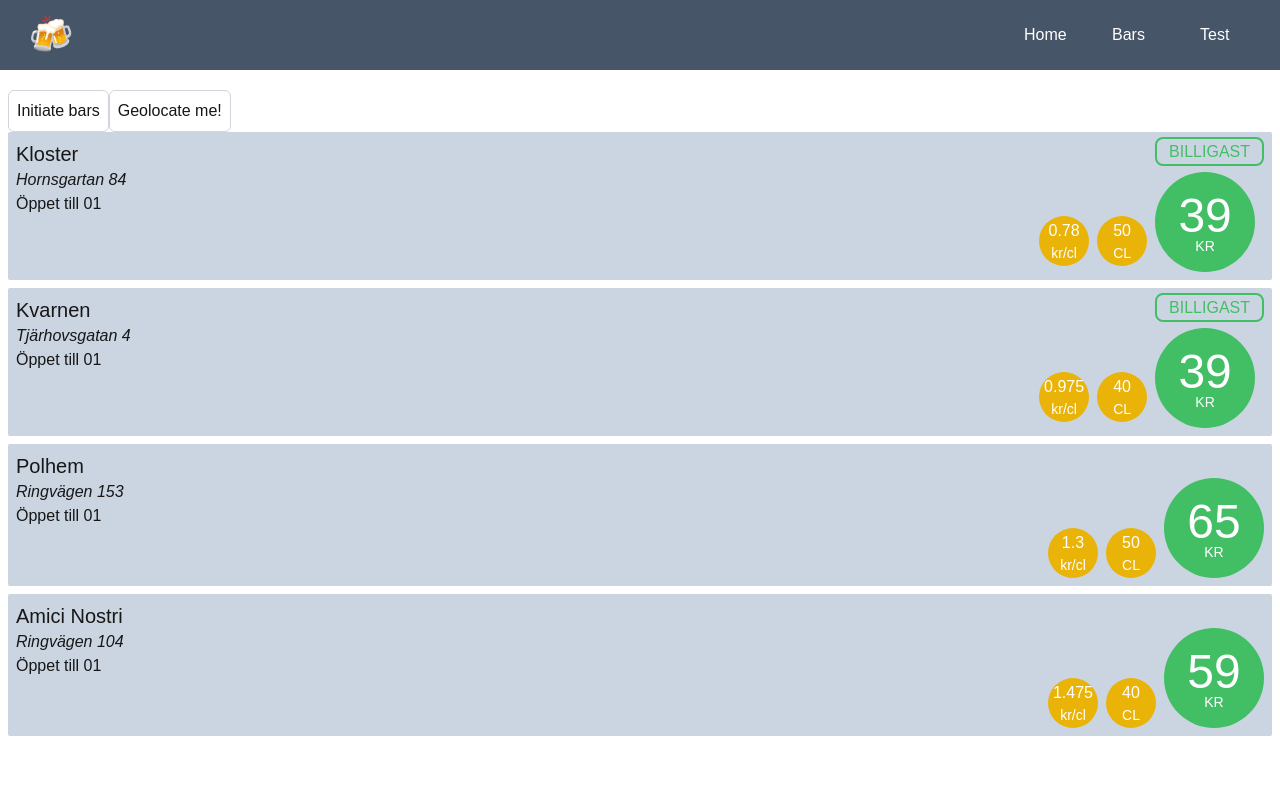
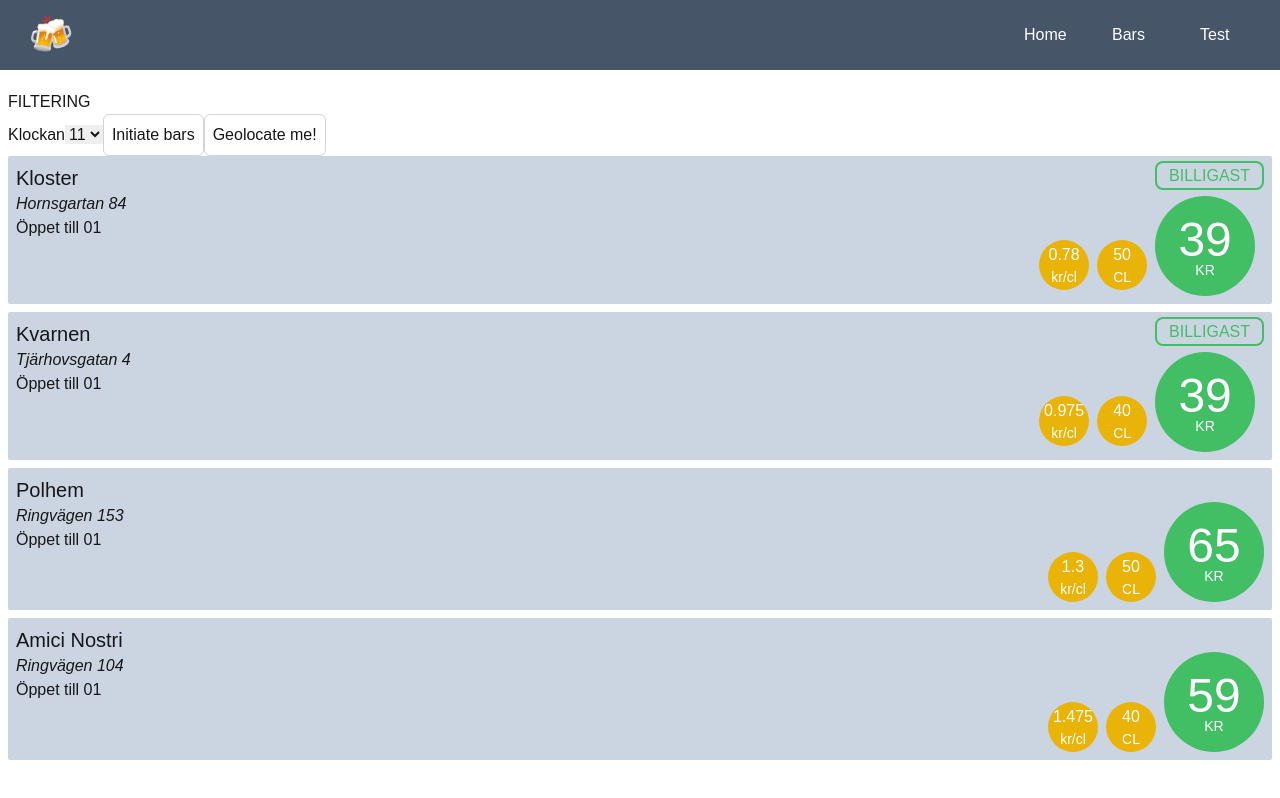
Before and after one commit to nickenickenicke/billig-bars, a Next.js app: page /bars in a window 1280 px wide. Shown: the top 798 px of the page. Built offline with nearby package versions, Linux system fonts and the light colour scheme.

Commit message:
Started work on fiflter by hour component

```diff
--- a/src/app/bars/page.tsx
+++ b/src/app/bars/page.tsx
@@ -1,10 +1,12 @@
 import { BarsList } from '@/components/BarsList'
+import { FilterBar } from '@/components/FilterBar'
 import { GeolocateButton } from '@/components/GeolocateButton'
 import { ReloadBarsButton } from '@/components/ReloadBarsButton'
 
 export default function Bars() {
   return (
     <>
+      <FilterBar />
       <ReloadBarsButton />
       <GeolocateButton />
       <BarsList />
--- /dev/null
+++ b/src/components/FilterBar.tsx
@@ -0,0 +1,10 @@
+import { FilterByHour } from '@/components/FilterByHour'
+
+export const FilterBar = () => {
+  return (
+    <>
+      <h3>FILTERING</h3>
+      <FilterByHour />
+    </>
+  )
+}
--- /dev/null
+++ b/src/components/FilterByHour.tsx
@@ -0,0 +1,27 @@
+export const FilterByHour = () => {
+  return (
+    <>
+      <label htmlFor="time-select">Klockan</label>
+      <select id="time-select" name="time">
+        <option value="11">11</option>
+        <option value="12">12</option>
+        <option value="13">13</option>
+        <option value="14">14</option>
+        <option value="15">15</option>
+        <option value="16">16</option>
+        <option value="17">17</option>
+        <option value="18">18</option>
+        <option value="19">19</option>
+        <option value="20">20</option>
+        <option value="21">21</option>
+        <option value="22">22</option>
+        <option value="23">23</option>
+        <option value="0">00</option>
+        <option value="1">01</option>
+        <option value="2">02</option>
+        <option value="3">03</option>
+        <option value="4">04</option>
+      </select>
+    </>
+  )
+}
```
